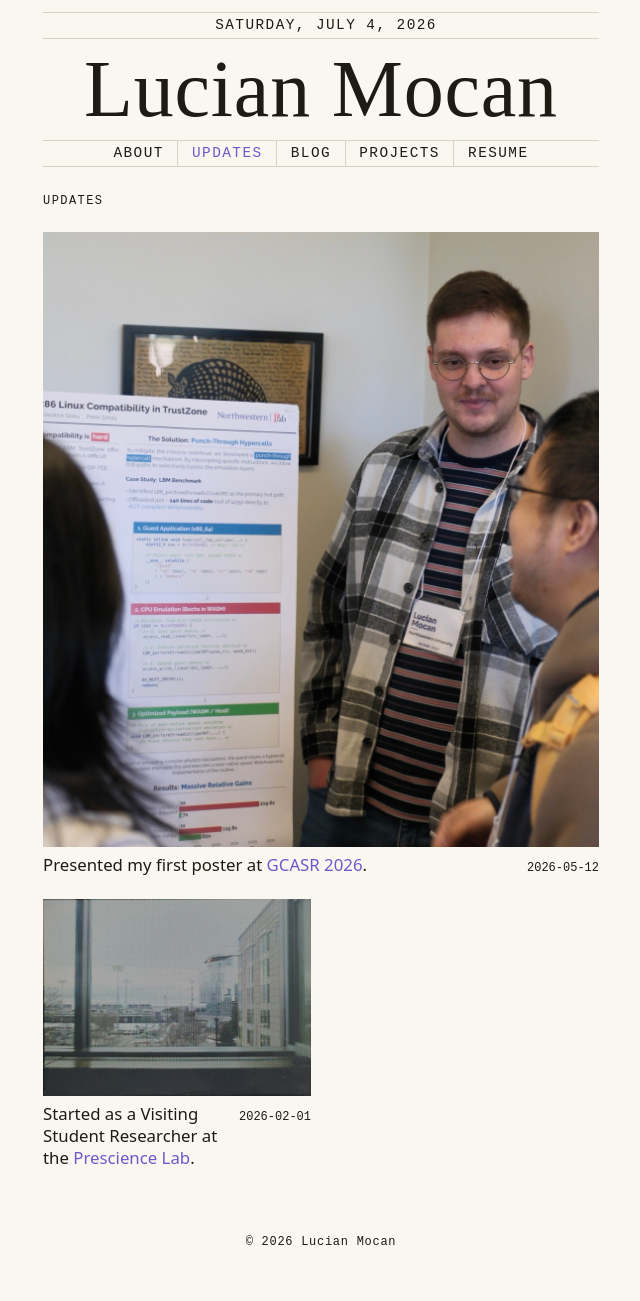
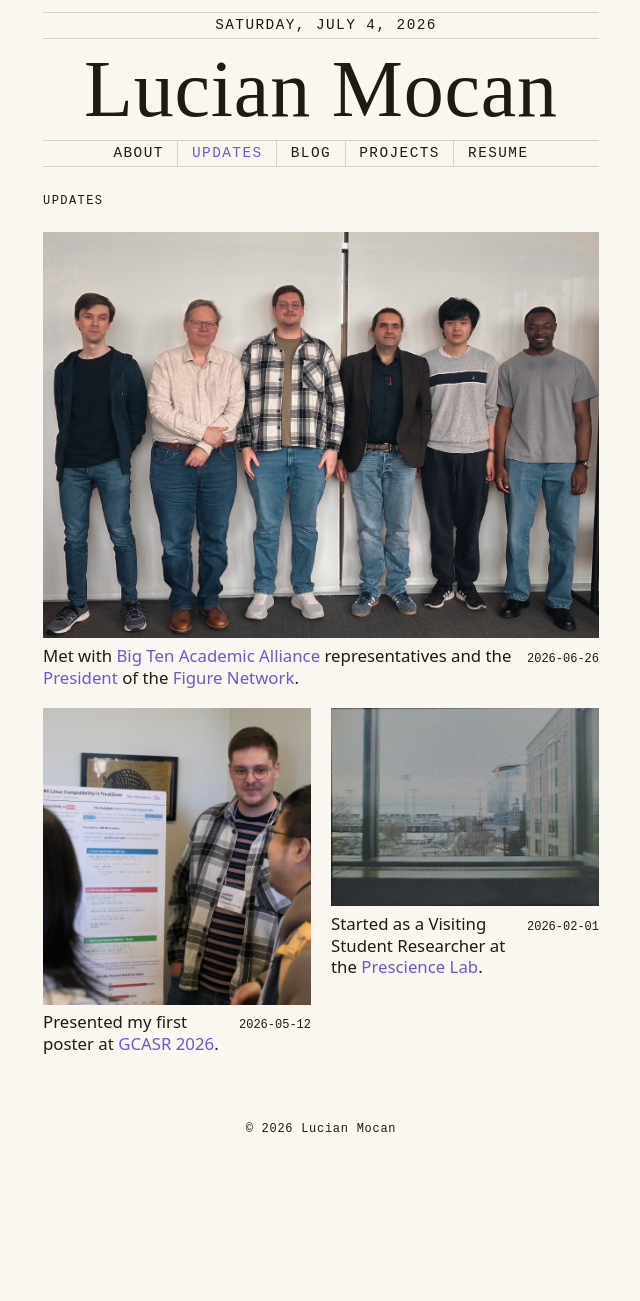
Before and after one commit to lucianmocan/lucianmocan.github.io, a Jekyll site: the page built from news/index.md, in a window 1280 px wide. Shown: the whole page, without its empty margins (319-959 px from the left). Built offline with Jekyll 4.4.1, drawn with Linux system fonts in a browser that asks for light colours; comment, search, counter and statistics services are not loaded; after the commit the page ends 1188 px from its top, so only the background shows below that.

Commit message:
news: IREP meeting

```diff
--- a/_data/news.yml
+++ b/_data/news.yml
@@ -1,7 +1,11 @@
+- date: 2026-06-26
+  text: "Met with [Big Ten Academic Alliance](https://btaa.org/) representatives and the [President](https://www.linkedin.com/in/maxime-jacquot-12ba092b5/) of the [Figure Network](https://www.reseau-figure.fr/)."
+  image: /assets/images/news/btaa.jpeg
+  wide: true
+
 - date: 2026-05-12
   text: "Presented my first poster at [GCASR 2026](https://gcasr.org/2026/)."
   image: /assets/images/news/gcasr2026.jpg
-  wide: true
 
 - date: 2026-02-01
   text: "Started as a Visiting Student Researcher at the [Prescience Lab](http://www.presciencelab.org/)."
```
Also changed, not shown: assets/images/news/btaa.jpeg (added).
